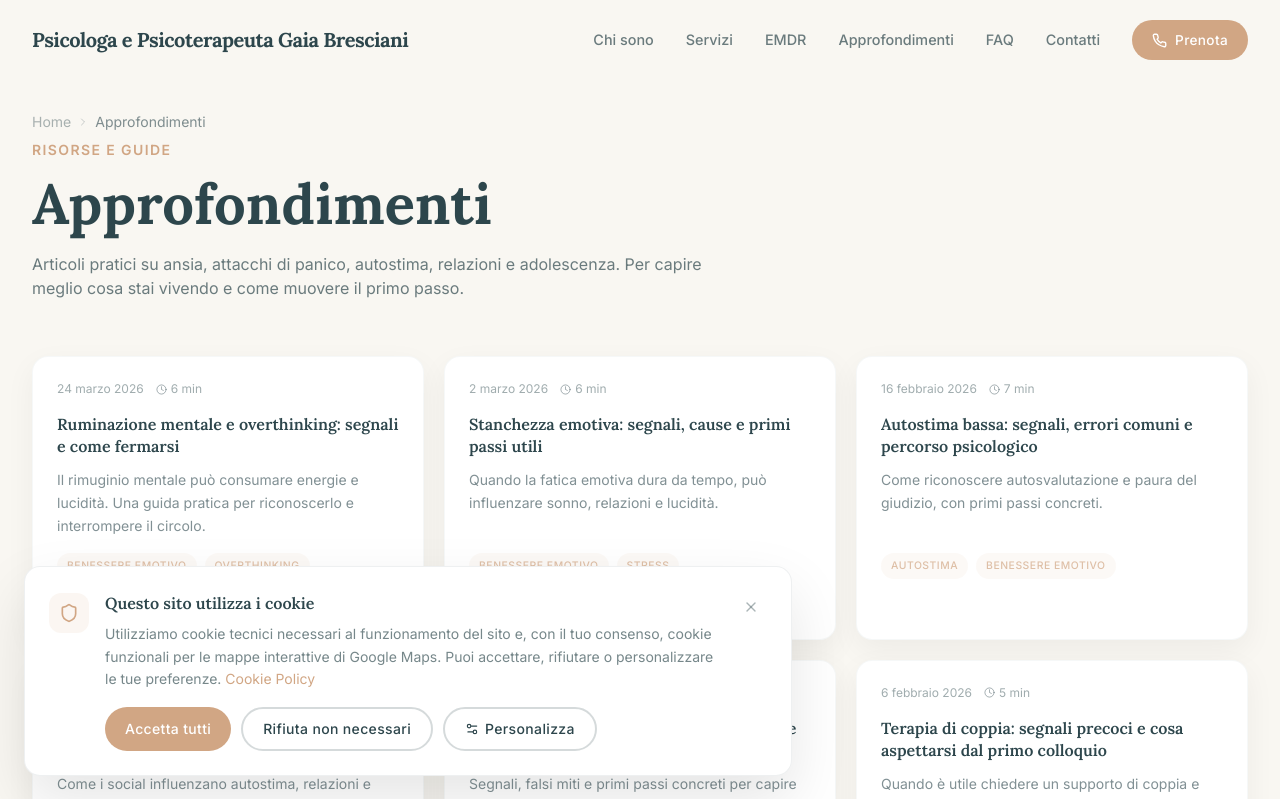
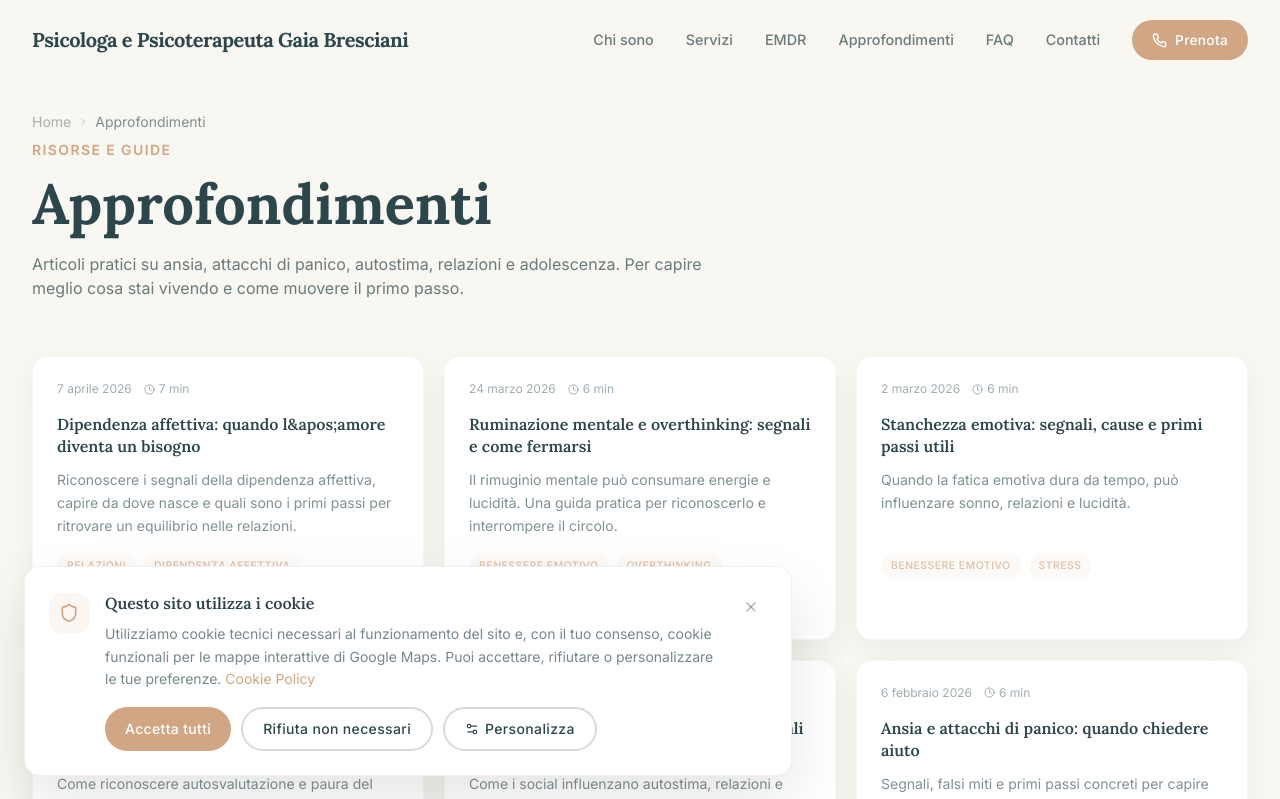
Before and after one commit to baldellimtt/gaia-bresciani-site, a Next.js app: page /approfondimenti in a window 1280 px wide. Shown: the top 799 px of the page. Built offline with nearby package versions, Linux system fonts and the light colour scheme.

Commit message:
nuovo argomento: dipendenza affettiva

```diff
--- a/src/app/approfondimenti/page.tsx
+++ b/src/app/approfondimenti/page.tsx
@@ -18,6 +18,14 @@ export const metadata: Metadata = {
 };
 
 const articles = [
+  {
+    href: '/approfondimenti',
+    date: '7 aprile 2026',
+    readTime: '7 min',
+    title: 'Dipendenza affettiva: quando l&apos;amore diventa un bisogno',
+    excerpt: 'Riconoscere i segnali della dipendenza affettiva, capire da dove nasce e quali sono i primi passi per ritrovare un equilibrio nelle relazioni.',
+    tags: ['Relazioni', 'Dipendenza affettiva'],
+  },
   {
     href: '/approfondimenti',
     date: '24 marzo 2026',
--- a/src/components/InsightsGrid.tsx
+++ b/src/components/InsightsGrid.tsx
@@ -5,6 +5,14 @@ import { useRef } from 'react';
 import { ArrowUpRight, Clock } from 'lucide-react';
 
 const insights = [
+  {
+    href: '/approfondimenti',
+    date: '7 aprile 2026',
+    readTime: '7 min',
+    title: 'Dipendenza affettiva: quando l&apos;amore diventa un bisogno',
+    excerpt:
+      'Riconoscere i segnali e capire da dove nasce il bisogno costante dell&apos;altro.',
+  },
   {
     href: '/approfondimenti',
     date: '2 marzo 2026',
@@ -28,14 +36,6 @@ const insights = [
     title: 'Ansia e attacchi di panico: quando chiedere aiuto',
     excerpt:
       'Segnali utili per capire quando pu\u00f2 essere il momento di parlare con una professionista.',
-  },
-  {
-    href: '/approfondimenti',
-    date: '6 febbraio 2026',
-    readTime: '5 min',
-    title: 'Terapia di coppia: cosa aspettarsi dal primo colloquio',
-    excerpt:
-      'Una guida semplice per arrivare al primo incontro con pi\u00f9 tranquillit\u00e0.',
   },
 ];
 
```
